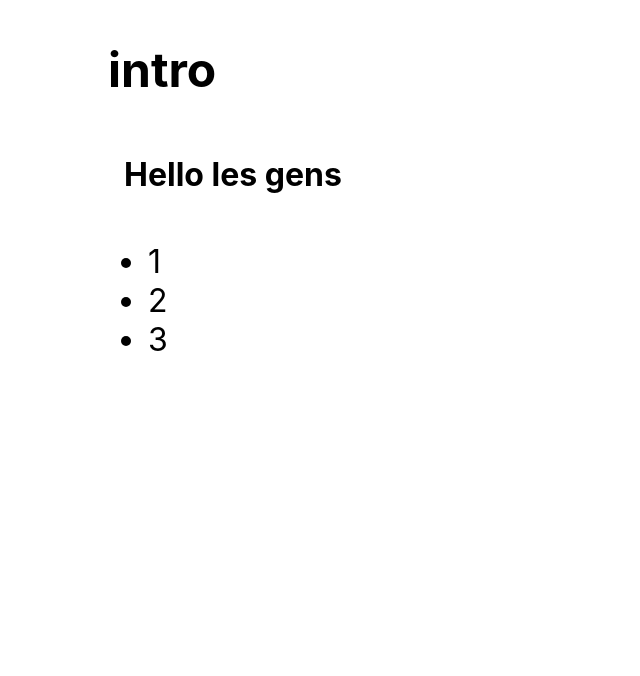
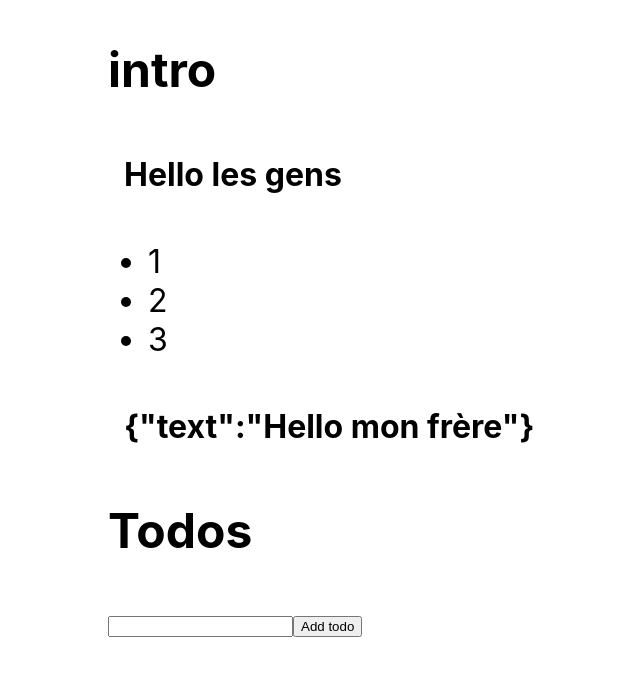
Before and after one commit to alexandersms/react-ts, a React (Create React App) app: page / in a window 1280 px wide. Shown: the top 676 px of the page, without its empty margins (132-772 px from the left). Built offline with nearby package versions, Linux system fonts and the light colour scheme.

Commit message:
react hooks

```diff
--- /dev/null
+++ b/public/data.json
@@ -0,0 +1,3 @@
+{
+  "text": "Hello mon frère"
+}
--- a/src/App.tsx
+++ b/src/App.tsx
@@ -1,4 +1,12 @@
-import { FunctionComponent, ReactNode, useCallback } from "react";
+import {
+  FunctionComponent,
+  ReactNode,
+  useCallback,
+  useEffect,
+  useReducer,
+  useRef,
+  useState,
+} from "react";
 import "./App.css";
 
 const Heading = ({ title }: { title: string }) => <h2>{title}</h2>;
@@ -9,24 +17,102 @@
 
 const List: FunctionComponent<{
   items: string[];
-  onClick?: (item:string) => void
+  onClick?: (item: string) => void;
 }> = ({ items, onClick }) => (
   <ul>
     {items.map((item, index) => (
-      <li key={index} onClick={()=> onClick?.(item)}>{item}</li>
+      <li key={index} onClick={() => onClick?.(item)}>
+        {item}
+      </li>
     ))}
   </ul>
 );
 
+interface IPayload {
+  text: string;
+}
+
+interface ITodo {
+  id: number;
+  done: boolean;
+  text: string;
+}
+
+type ActionType =
+  | { type: "ADD"; text: string }
+  | { type: "REMOVE"; id: number };
+
 function App() {
-  const onlistClick = useCallback((item:string) => {
-    alert(item)
-  }, [])
+  const onlistClick = useCallback((item: string) => {
+    alert(item);
+  }, []);
+
+  const [payload, setPayload] = useState<IPayload | null>(null);
+
+  useEffect(() => {
+    fetch("/data.json")
+      .then((response) => response.json())
+      .then((data) => {
+        setPayload(data);
+      });
+  });
+
+  const [todos, dispatch] = useReducer((state: ITodo[], action: ActionType) => {
+    switch (action.type) {
+      case "ADD":
+        return [
+          ...state,
+          {
+            id: state.length,
+            text: action.text,
+            done: false,
+          },
+        ];
+      case "REMOVE":
+        return state.filter(({ id }) => id !== action.id);
+      default:
+        throw new Error();
+    }
+  }, []);
+
+  const newTodoRef = useRef<HTMLInputElement>(null);
+
+  const onAddTodo = useCallback(() => {
+    if (newTodoRef.current) {
+      dispatch({
+        type: "ADD",
+        text: newTodoRef.current?.value,
+      });
+      newTodoRef.current.value = "";
+    }
+  }, []);
+
   return (
     <div>
       <Heading title="intro" />
       <Box>Hello les gens</Box>
-      <List items={["1", "2", "3"]} onClick={onlistClick}/>
+      <List items={["1", "2", "3"]} onClick={onlistClick} />
+      <Box>{JSON.stringify(payload)}</Box>
+      <Heading title="Todos" />
+      {todos.map((todo) => (
+        <div key={todo.id}>
+          {todo.text}
+          <button
+            onClick={() =>
+              dispatch({
+                type: "REMOVE",
+                id: todo.id,
+              })
+            }
+          >
+            Remove
+          </button>
+        </div>
+      ))}
+      <div>
+        <input type="text" ref={newTodoRef} />
+        <button onClick={onAddTodo}>Add todo</button>
+      </div>
     </div>
   );
 }
```
